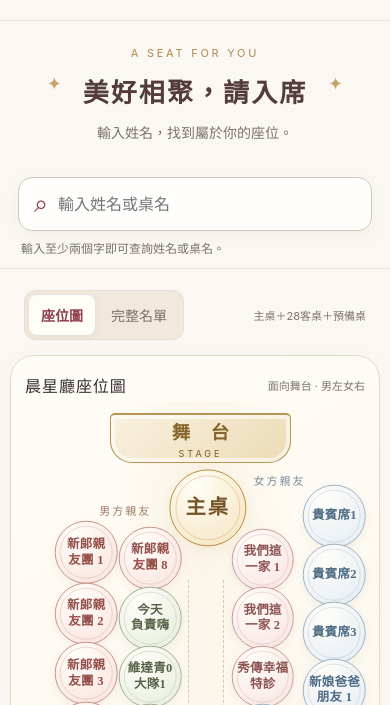
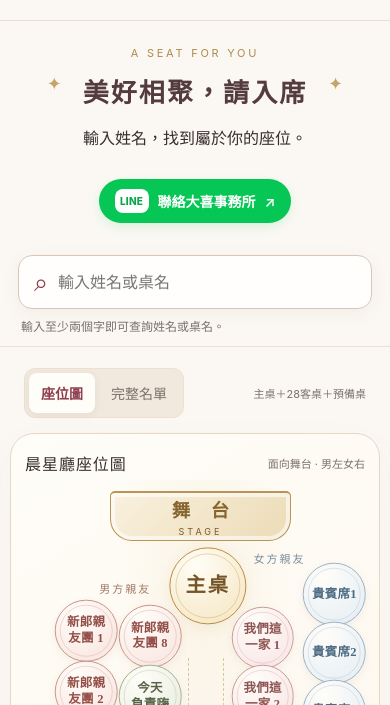
Before and after one commit to bolinc836/wedding-seating-github, a plain HTML site: page index.html in a window 390 px wide. Shown: the part 62-767 px from the top of the page. Drawn offline with Linux system fonts and the light colour scheme.

Commit message:
Add LINE contact button

```diff
--- a/index.html
+++ b/index.html
@@ -36,12 +36,13 @@
 .primary{background:linear-gradient(135deg,#9e5363,#82394b);border-color:#8e3f4e;box-shadow:0 3px 9px #8e3f4e18}
 .intro{padding-top:30px;padding-bottom:23px}.intro h1{font-family:ui-serif,'Noto Serif TC','Songti TC',serif;letter-spacing:.08em;color:#543b3e}.eyebrow{letter-spacing:.25em;color:#b08a4c}
 @media(max-width:420px){.intro{padding:25px 16px 20px}.intro h1{font-size:26px}.toolbar{gap:6px}.tabs button{padding:7px 12px}.total{font-size:11px}.layout{padding-left:10px;padding-right:10px}.map-head{padding:17px 14px 5px}.map-head .map-title{font-size:16px}.map-head>span:last-child{font-size:11px}}
+.line-contact{display:inline-flex;align-items:center;gap:9px;margin-top:16px;min-height:44px;padding:9px 16px;border-radius:999px;background:#06c755;color:#fff;text-decoration:none;font-size:14px;font-weight:600;box-shadow:0 4px 12px #06c75522;transition:filter .18s,transform .18s}.line-contact:hover{filter:brightness(.96);transform:translateY(-1px)}.line-contact:focus-visible{outline:3px solid var(--focus);outline-offset:3px}.line-mark{display:grid;place-items:center;width:34px;height:24px;border-radius:8px;background:#fff;color:#06a847;font-size:10px;font-weight:800;letter-spacing:.2px}@media(max-width:420px){.line-contact{margin-top:14px}}
 </style>
 </head>
 <body>
 <a class="skip" href="#floorplan">跳到座位圖</a>
 <header><div class="brand"><span class="seal" aria-hidden="true">囍</span>婚禮座位查詢</div><span class="venue">11F 晨星廳</span></header>
-<main><section class="intro"><p class="eyebrow">A SEAT FOR YOU</p><h1>美好相聚，請入席</h1><p>輸入姓名，找到屬於你的座位。</p></section>
+<main><section class="intro"><p class="eyebrow">A SEAT FOR YOU</p><h1>美好相聚，請入席</h1><p>輸入姓名，找到屬於你的座位。</p><a class="line-contact" href="https://line.me/R/ti/p/%40242frnza" target="_blank" rel="noopener noreferrer" aria-label="聯絡 LINE 大喜事務所，在新分頁開啟"><span class="line-mark" aria-hidden="true">LINE</span><span>聯絡大喜事務所</span><span aria-hidden="true">↗</span></a></section>
 <section class="search-panel" aria-label="賓客查詢"><div class="search-wrap"><div class="search-input"><span class="search-icon" aria-hidden="true">⌕</span><label class="sr-only" for="search">搜尋姓名或桌名</label><input id="search" type="search" placeholder="輸入姓名或桌名" autocomplete="off" enterkeyhint="search" aria-controls="results" aria-expanded="false"><button class="icon-button" id="clear" aria-label="清除搜尋" hidden>×</button></div><p class="search-help" id="status" role="status">輸入至少兩個字即可查詢姓名或桌名。</p><div class="results" id="results" hidden aria-label="查詢結果"></div></div></section>
 <div class="toolbar"><div class="tabs" role="group" aria-label="顯示方式"><button id="mapTab" aria-pressed="true">座位圖</button><button id="listTab" aria-pressed="false">完整名單</button></div><span class="total">主桌＋28客桌＋預備桌</span></div>
 <section class="layout" id="mapView" aria-label="宴會座位圖"><div class="map-card"><div class="map-head"><span class="map-title">晨星廳座位圖</span><span>面向舞台 · 男左女右</span></div><div class="map" id="floorplan"><div class="stage"><strong>舞 台</strong><small>STAGE</small></div><div class="aisle" aria-hidden="true"><span>中央走道</span></div><span class="side left">男方親友</span><span class="side right">女方親友</span><div id="tables"><button type="button" class="table main" style="--x:53.5;--y:19" data-table="0" aria-label="主桌，舞台正前方 · 主桌" aria-pressed="false"><span class="label">主桌</span></button><button type="button" class="table groom" style="--x:20.4;--y:27" data-table="1" aria-label="新郎親友團1，左側外欄 · 從舞台起第1桌" aria-pressed="false"><span class="label">新郎親
```
